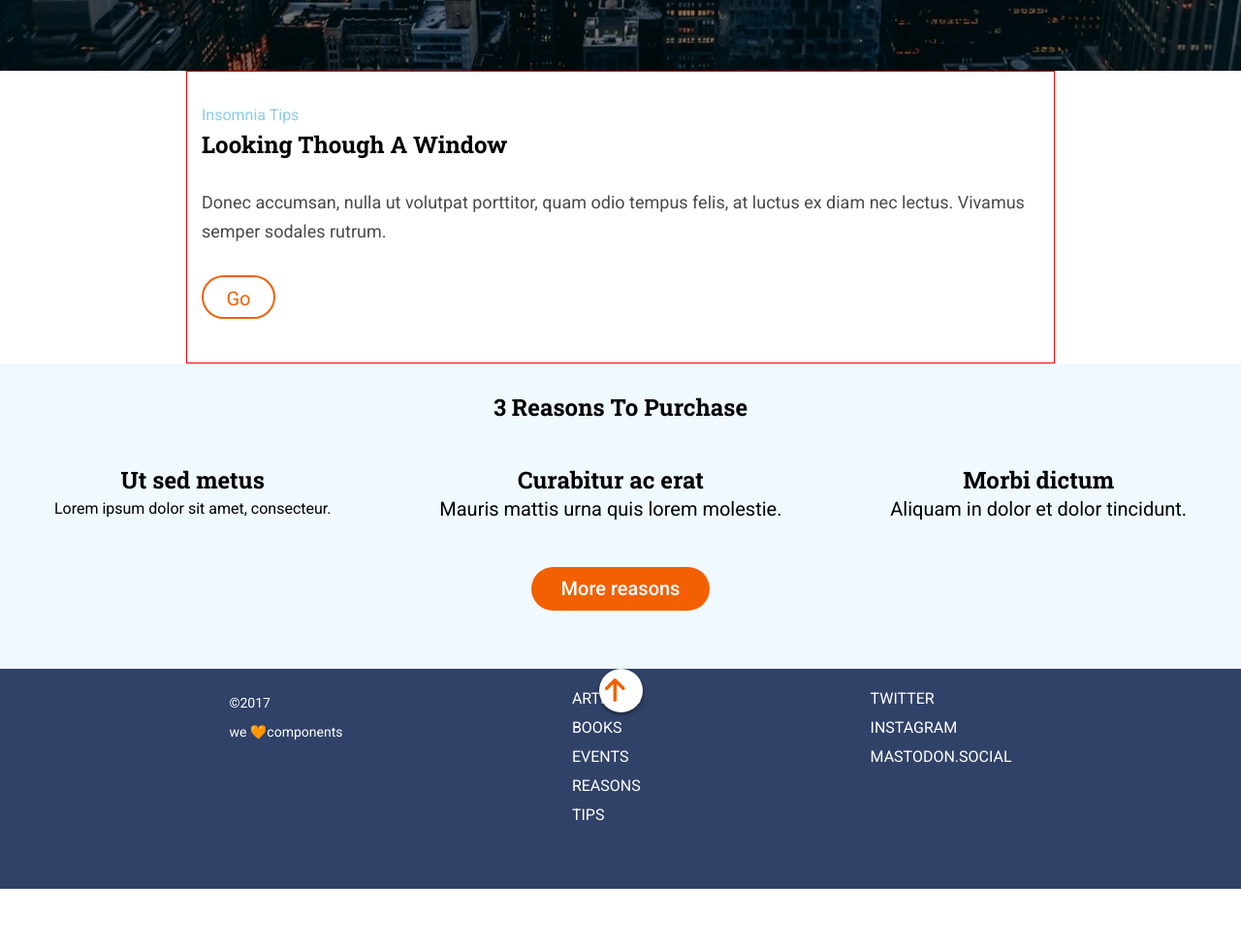
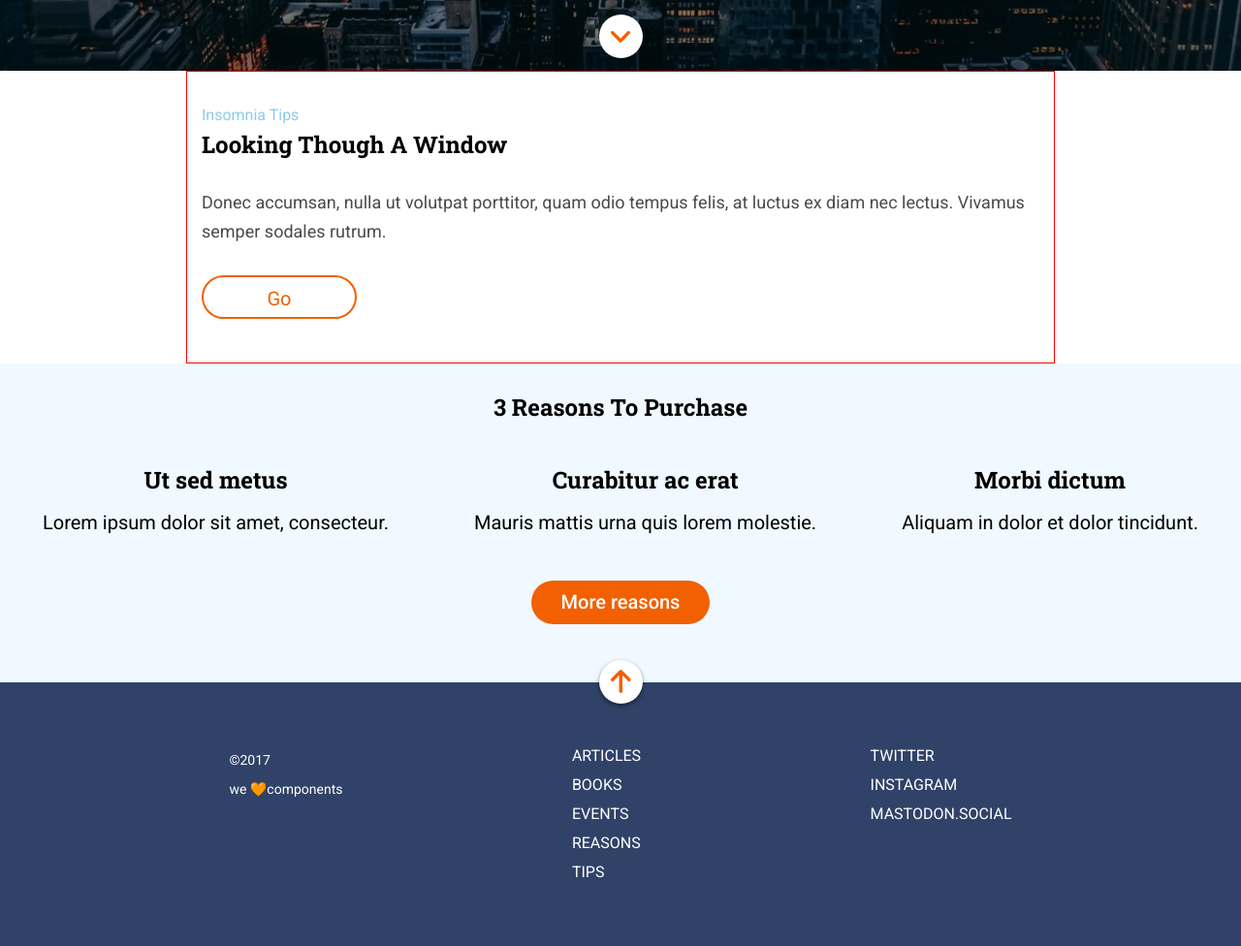
Before and after one commit to mariaozamiz/anonymous-proxy, a website: page src/html/index.html in a window 1280 px wide. Shown: the part 727-1703 px from the top of the page at 97% size. Before the commit the page ends 1644 px from the top, so only its background shows below. Drawn offline with nearby package versions, Linux system fonts and the light colour scheme; files that its build step writes are made by us from their sources; files whose address does not match are found by name.

Commit message:
set hero display

```diff
--- a/src/html/partials/footer.html
+++ b/src/html/partials/footer.html
@@ -1,6 +1,6 @@
 <footer class="footer">
     <div class="footer__button">
-        <a href="top#" title="To the top"
+        <a href="#top" title="To the top"
             ><img src="./assets/images/ico-arrow.svg" alt="arrow icon"
         /></a>
     </div>
--- a/src/html/partials/hero.html
+++ b/src/html/partials/hero.html
@@ -1,11 +1,11 @@
-<section class="hero">
+<section class="hero" id="top">
     <h1 class="hero__title">
         <span>anonymous</span>
         <span>proxy</span>
     </h1>
     <p class="hero__subtitle">In hac habitasse platea dictumst.</p>
     <div class="hero__button">
-        <a href="#" title="Go to reasons to purchase">
+        <a href="#reasons" title="Go to reasons to purchase">
             <img src="./assets/images/ico-scroll-down.svg" alt="scroll icon" />
         </a>
     </div>
--- a/src/html/partials/reasons.html
+++ b/src/html/partials/reasons.html
@@ -1,11 +1,12 @@
-<section class="section__reasons">
+<section class="section__reasons" id="reasons">
     <h2 class="section__title">3 reasons to purchase</h2>
     <div class="articles__grid">
-    <article class="article article--1">
-        <h3 class="article__title">Ut sed metus</h3>
-        <p class="article__paragraph"></p>
-            Lorem ipsum dolor sit amet, consecteur.
-        </p>
+        <article class="article article--1">
+            <h3 class="article__title">Ut sed metus</h3>
+            <p class="article__paragraph">
+                Lorem ipsum dolor sit amet, consecteur.
+            </p>
+        </article>
     </article>
     <article class="article article--2">
         <h3 class="article__title">Curabitur ac erat</h3>
--- a/src/scss/core/_typography.scss
+++ b/src/scss/core/_typography.scss
@@ -77,9 +77,11 @@
     font-size: $m;
     color: $color-dark;
     text-align: center;
+    padding-bottom: 2px;
 
     @include tablet {
         font-size: $xl;
+        padding-bottom: 14px;
     }
 }
 
@@ -115,4 +117,9 @@
 .footer__copy {
     font-size: $xs;
     color: $color-light;
+    text-align: center;
+
+    @include tablet {
+        text-align: left;
+    }
 }
--- a/src/scss/layout/_footer.scss
+++ b/src/scss/layout/_footer.scss
@@ -3,12 +3,29 @@
     display: flex;
     flex-direction: column;
     align-items: center;
-    padding-bottom: 45px;
+    padding: 45px 0px;
+    position: relative;
 
     @include tablet {
         flex-direction: row;
         justify-content: space-evenly;
         align-items: flex-start;
+    }
+
+    &__button {
+        background: $color-light;
+        width: 45px;
+        height: 45px;
+        border-radius: 50%;
+        box-shadow: $shadow-icon;
+        position: absolute;
+        bottom: 250px;
+
+        & img {
+            display: block;
+            margin: auto;
+            padding-top: 10px;
+        }
     }
 
     &__copy {
@@ -21,17 +38,4 @@
             display: block;
         }
     }
-
-    &__button {
-        background: $color-light;
-        width: 45px;
-        height: 45px;
-        border-radius: 50%;
-        position: absolute;
-        box-shadow: $shadow-icon;
-
-        & img {
-            padding: 10px 6.5px 6px;
-        }
-    }
 }
--- a/src/scss/layout/_hero.scss
+++ b/src/scss/layout/_hero.scss
@@ -1,23 +1,34 @@
 .hero {
     height: 100vh;
-    background: url("../images/cover.jpg") no-repeat center;
+    background: url("../images/cover.jpg") center no-repeat,
+        linear-gradient(to bottom, $color-text-shadow 25%, $color-dark);
     background-size: cover;
     display: flex;
     flex-direction: column;
-    justify-content: center;
+    justify-content: flex-end;
+    align-items: center;
 
     &__button {
         background: $color-light;
         width: 45px;
         height: 45px;
         border-radius: 50%;
+        margin-top: 45px;
+        margin-bottom: 53px;
 
         @include tablet {
-            transform: translate(1050%, 250%);
+            margin-top: 30px;
+            margin-bottom: 45px;
+        }
+
+        @include desktop {
+            margin-bottom: 13px;
         }
 
         & img {
-            padding: 17px 12px 17px 12px;
+            display: block;
+            margin: auto;
+            padding-top: 17px;
         }
     }
 }
--- a/src/scss/layout/_menu.scss
+++ b/src/scss/layout/_menu.scss
@@ -8,6 +8,8 @@
     background-color: $color-auxiliary;
 
     & img {
-        padding: 15px 14px;
+        display: block;
+        margin: auto;
+        padding-top: 14px;
     }
 }
--- a/src/scss/layout/_tips.scss
+++ b/src/scss/layout/_tips.scss
@@ -9,6 +9,11 @@
     height: 45px;
     border-radius: 22.5px;
     border: 2px solid $color-primary;
+
+    @include tablet {
+        width: 160px;
+        height: 45px;
+    }
 }
 
 .wrapper {
```
